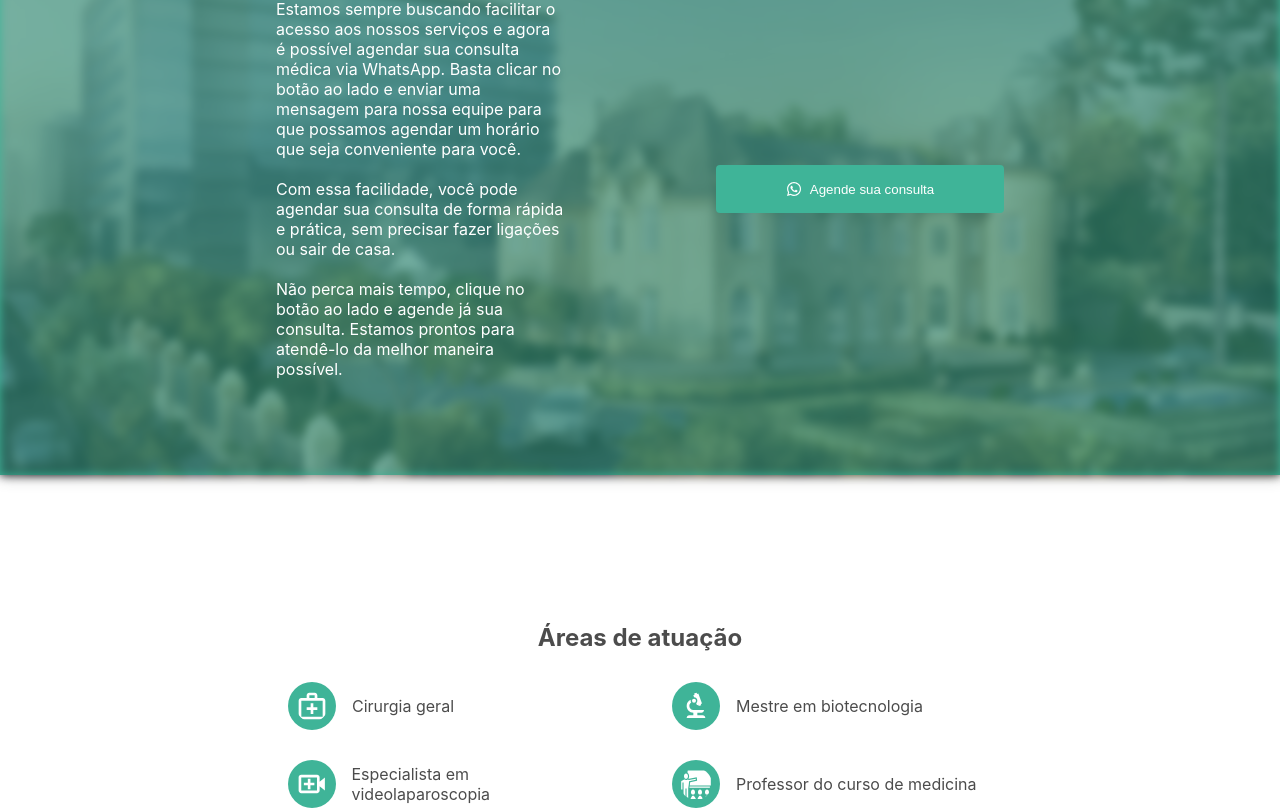
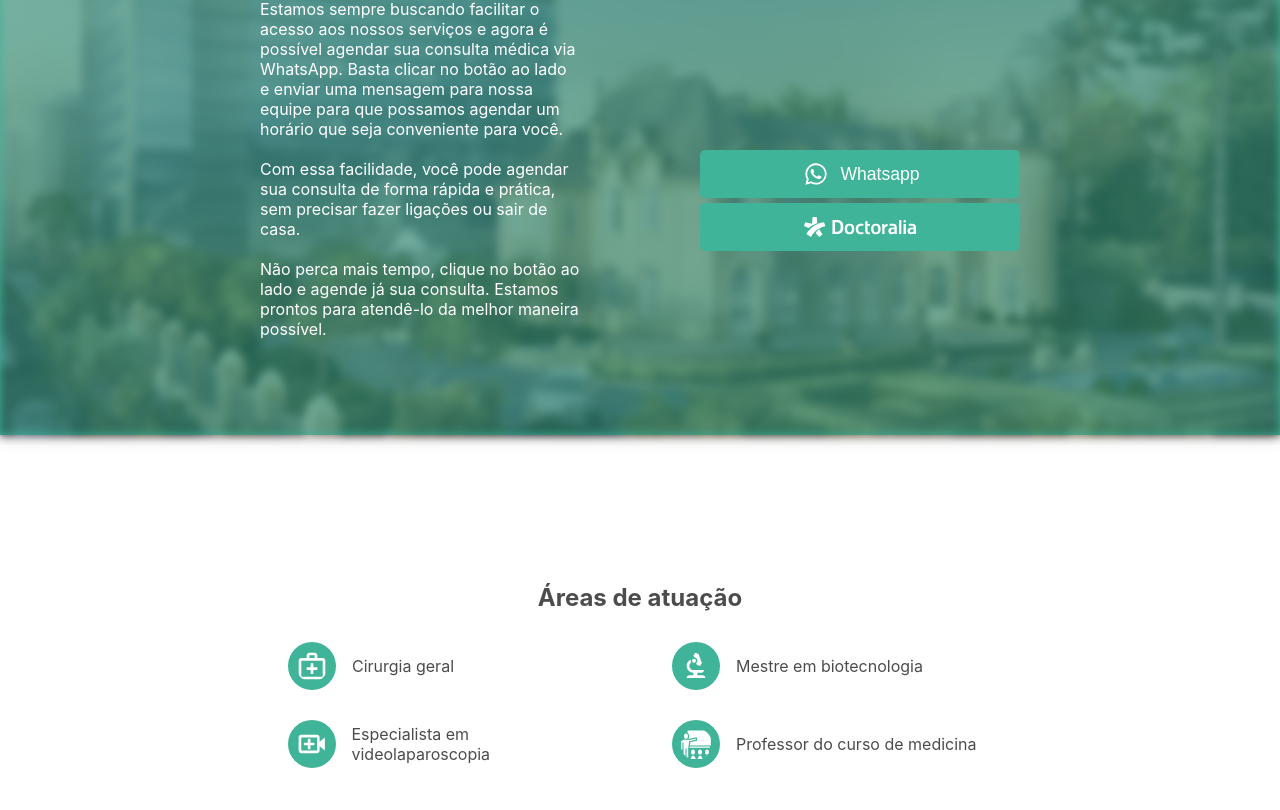
Before and after one commit to wnexous/henrique, a React (Create React App) app: page / in a window 1280 px wide. Shown: the part 754-1564 px from the top of the page. Built offline with nearby package versions, Linux system fonts and the light colour scheme.

Commit message:
meta tag atualizada, botoes de agendamento adicioandos

```diff
--- a/public/index.html
+++ b/public/index.html
@@ -7,8 +7,19 @@
   <meta name="viewport" content="width=device-width, initial-scale=1" />
   <meta name="theme-color" content="#000000" />
   <meta name="description" content="Henrique Stachon - Cirurgião geral" />
+  <meta name="author" content="Henrique Stachon">
+  <meta name="keywords"
+    content="clinica, henrique, henrique stachon, stachon, clinica batel, medico, clinico, clinico geral, saude, pos operatorio, bem estar, consulta">
   <link rel="apple-touch-icon" href="%PUBLIC_URL%/logo192.png" />
   <link rel="manifest" href="%PUBLIC_URL%/manifest.json" />
+
+  <meta property="og:type" content="place">
+  <meta property="og:title" content="Henrique Stachon - Cirurgião Geral">
+  <meta property="og:description"
+    content="Henrique Stachon Cirurgia Geral e Cuidado Integral a Saúde e Bem Estar.">
+  <!-- <meta property="og:url" content="https://femisaude.com.br/"> -->
+  <!-- <meta property="og:image" content="https://femisaude.com.br/banner.png"> -->
+
   <title>Henrique Stachon</title>
 </head>
 
--- a/src/components/CardUser.js
+++ b/src/components/CardUser.js
@@ -13,12 +13,15 @@ const Content = styled.div`
   height: 10rem;
 `;
 const Socials = styled.div`
+  gap: 1rem;
+
   span {
     -webkit-transition: 0.3s;
     &:hover {
       opacity: 50%;
     }
     svg {
+      margin-inline: 0.2rem;
       width: 1.3rem;
       height: 1.3rem;
     }
--- a/src/components/Scheduling.js
+++ b/src/components/Scheduling.js
@@ -57,8 +57,8 @@ const SubContent = styled.div`
     align-content: center;
     width: 30%;
     max-width: 40rem;
-    min-width: 18rem;
-    padding: 1rem;
+    min-width: 20rem;
+    padding-block: 1rem;
     margin: auto;
     &:nth-child(1) {
     }
@@ -67,15 +67,23 @@ const SubContent = styled.div`
       display: flex;
       align-items: center;
       button {
+        align-items: center;
         width: 100%;
         height: 100%;
+        display: flex;
+        font-size: 1.1rem;
+
+        img {
+          max-width: 7rem;
+          max-height: 2rem;
+        }
       }
     }
   }
 `;
 
-export default function Scheduling(props = { data: Array }) {
-
+export default function Scheduling({ data }) {
+  const { calls } = data;
   return (
     <Card>
       <Backgrond />
@@ -99,10 +107,19 @@ export default function Scheduling(props = { data: Array }) {
             Não perca mais tempo, clique no botão ao lado e agende já sua
             consulta. Estamos prontos para atendê-lo da melhor maneira possível.
           </div>
-          <div>
-            <button>
-              <FaWhatsapp /> Agende sua consulta
-            </button>
+          <div style={{ display: "block" }}>
+            {Object.keys(calls).map((cl, is) => (
+              <button
+                key={is}
+                style={{ marginBlock: "5px" }}
+                onClick={(e) => {
+                  window.location.href = calls[cl].link;
+                }}
+              >
+                <img src={calls[cl].iconLink} alt="icon-atendimento" />{" "}
+                {calls[cl].text}
+              </button>
+            ))}
           </div>
         </SubContent>
       </Content>
--- a/src/config/Config.js
+++ b/src/config/Config.js
@@ -1,4 +1,4 @@
-import { FaInstagram } from "react-icons/fa";
+import { FaInstagram, FaWhatsapp } from "react-icons/fa";
 import { MdOutlineMedicalServices } from "react-icons/md";
 import { MdBiotech } from "react-icons/md";
 import { BiVideoPlus } from "react-icons/bi";
@@ -10,13 +10,32 @@ export const Config = {
   maps: "https://goo.gl/maps/4vGaVgzU5KAvwT9A9",
   address:
     "DOC Castelo - Av. Visc. de Guarapuava, 4628 - Sala 908 - Batel, Curitiba - PR, 80240-010",
+
   socials: [
     {
-      name: "instagram",
+      name: "Instagram",
       link: "https://www.instagram.com/dr.henrique.stachon/",
       icon: <FaInstagram />,
     },
+    {
+      name: "WhatsApp",
+      link: "https://api.whatsapp.com/send?phone=554191590603",
+      icon: <FaWhatsapp />,
+    },
   ],
+
+  calls: {
+    whatsapp: {
+      text: "Whatsapp",
+      link: "https://api.whatsapp.com/send?phone=554191590603",
+      iconLink: "/icon/whatsapp.svg",
+    },
+    doctoralia: {
+      text: "",
+      link: "https://www.doctoralia.com.br/henrique-stachon/cirurgiao-geral/curitiba",
+      iconLink: "/icon/doctoralia.svg",
+    },
+  },
 
   actuator: [
     {
--- a/src/layout/Footer.js
+++ b/src/layout/Footer.js
@@ -16,7 +16,6 @@ const FooterSC = styled.header`
 
 const CardFooter = styled.div`
   display: block;
-  gap: 1rem;
 
   a {
     width: 100%;
@@ -30,6 +29,7 @@ const CardFooter = styled.div`
     }
   }
   svg {
+    margin-inline: 0.2rem;
     color: white;
     width: 1.3rem;
     height: 1.3rem;
--- a/src/layout/Header.js
+++ b/src/layout/Header.js
@@ -68,7 +68,9 @@ export default function Header(props = { mobile: String }) {
           </li>
         </Nav>
         <Btn>
-          <button>Agende sua cunsulta</button>
+          <button onClick={(e) => (window.location.href = "/#actuator")}>
+            Agende sua cunsulta
+          </button>
         </Btn>
       </div>
     </HeaderSC>
--- a/src/views/Home.js
+++ b/src/views/Home.js
@@ -12,7 +12,7 @@ export default function Home() {
         <CardUser data={Config} />
       </section>
 
-      <section>
+      <section id="actuator">
         <Scheduling data={Config} />
       </section>
 
```
Also changed, not shown: public/icon/doctoralia.svg (added), public/icon/whatsapp.svg (added).
